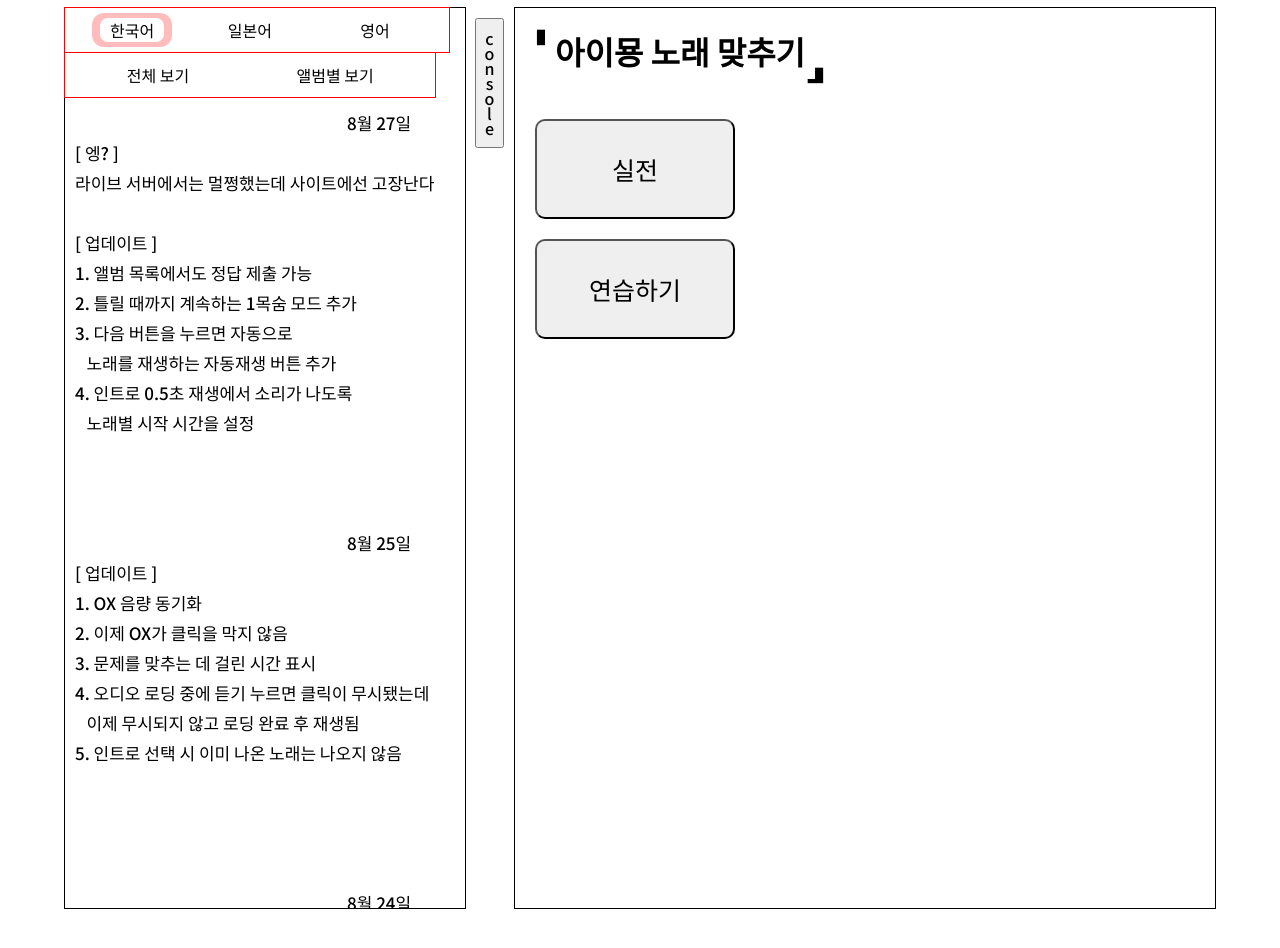
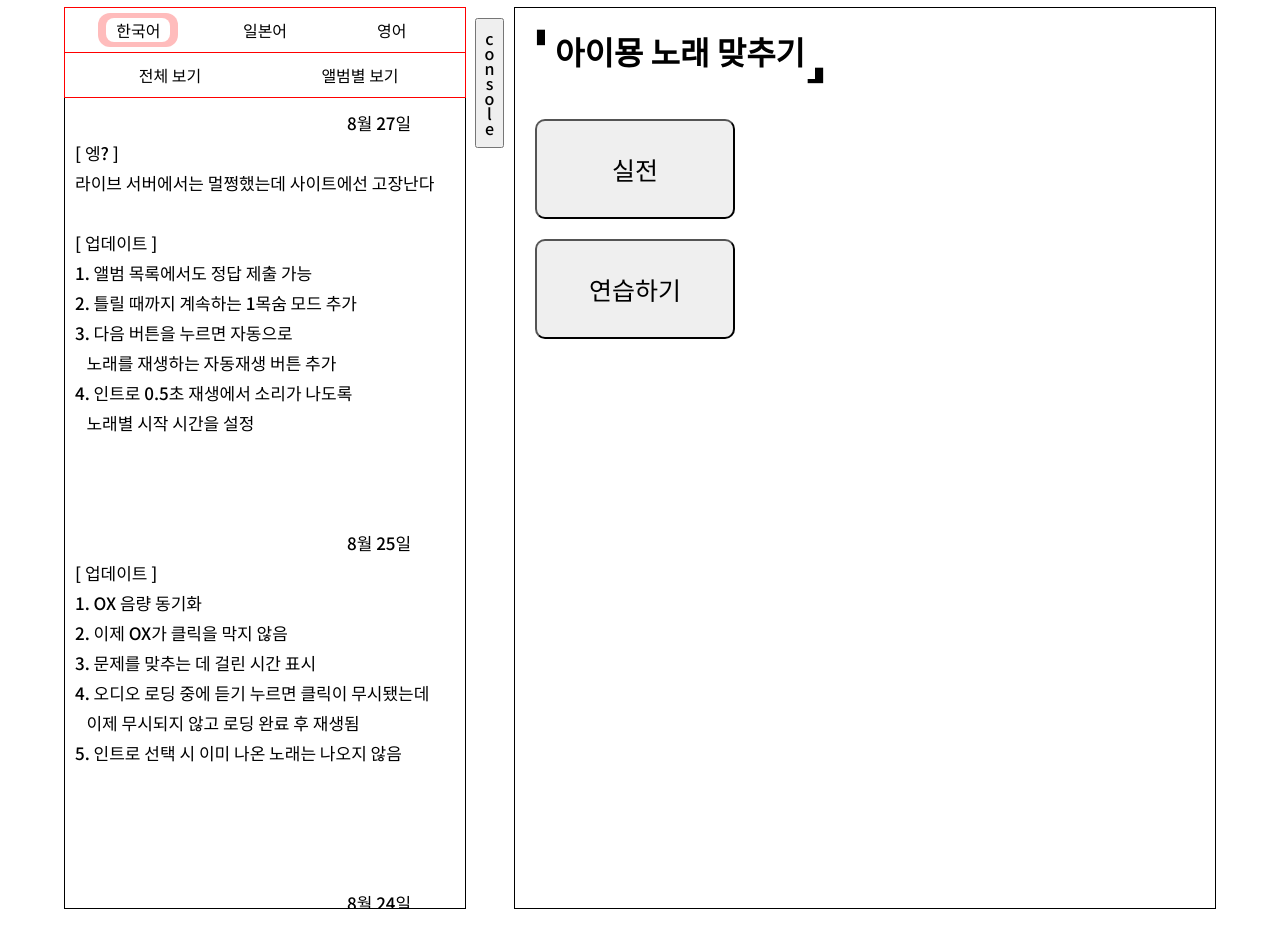
Before and after one commit to GoldChoco/GoldChoco.github.io, a plain HTML site: page index.html in a window 1280 px wide. Shown: the top 948 px of the page. Drawn offline with Linux system fonts and the light colour scheme.

Commit message:
Update style.css

```diff
--- a/style.css
+++ b/style.css
@@ -72,8 +72,8 @@ button:disabled{
 }
 
 .container .selector{
-  /* position: absolute;
-  left: 0; */
+  /* position: relative; */
+  /* left: 0; */
   width: 400px;
   height: 900px;
   outline: 1px solid black;
@@ -81,24 +81,38 @@ button:disabled{
   float: left;
   background-color: white;
 }
-
+.container .selector::-webkit-scrollbar{
+  width: 3px;
+  height: 0;
+}
+.container .selector::-webkit-scrollbar-thumb{
+  background-color: green;
+}
+.container .selector::-webkit-scrollbar-track{
+  background-color: rgba(206, 200, 200, 0.863);
+}
+.container .selector::-webkit-scrollbar-button:vertical:decrement{
+  height: 90px;
+}
 .container .selector .languageMenu{
+  display: grid;
+  grid-template-columns: 1fr 1fr 1fr;
   position: absolute;
-  width: auto;
+  width: 380px;
   height: auto;
   padding: 10px;
   margin: 0;
   outline: 1px solid red;
-  background-color: inherit;
+  background-color: white;
+  z-index: 1;
 }
 .container .selector .languageMenu li{
   position: relative;
   padding: 0 10px;
-  margin: auto 25px;
-  display: inline;
+  margin: 0 auto;
   border-radius: 8px;
-  background-color: inherit;
-  z-index: 10;
+  background-color: rgb(255, 255, 255);
+  /* z-index: 1; */
 }
 .container .selector .languageMenu li.selected::before{
   content: " ";
@@ -120,17 +134,21 @@ button:disabled{
 
 
 .container .selector .folder{
+  display: grid;
+  grid-template-columns: 1fr 1fr;
   position: absolute;
   top: 29px;
-  width: auto;
+  width: 380px;
   height: auto;
   padding: 10px;
   outline: 1px solid red;
   background-color: inherit;
+  z-index: 5;
 }
 .container .selector .folder li{
-  margin: auto 51.8px;
-  display: inline;
+  margin: 0 auto;
+  /* margin: auto 51.8px;
+  display: inline; */
 }
 
 .container .selector .folder .main{
```
